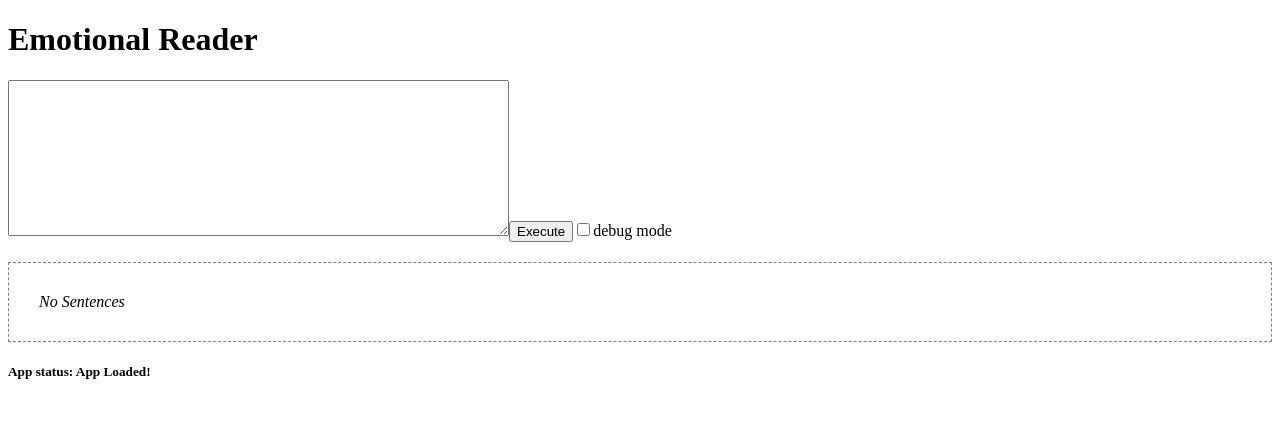
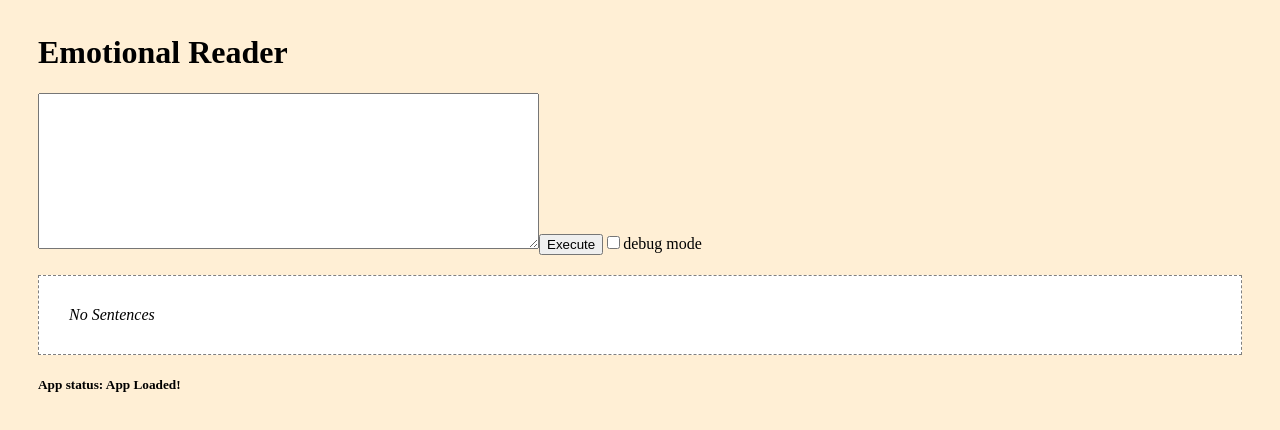
Before and after one commit to shioyang/EmotionalReader, an Angular app in the folder ERClient/: page / in a window 1280 px wide. Shown: the top 430 px of the page. Built offline with nearby package versions, Linux system fonts and the light colour scheme.

Commit message:
Update styles

```diff
--- a/ERClient/src/app/app.component.html
+++ b/ERClient/src/app/app.component.html
@@ -6,7 +6,7 @@
     <input type="checkbox" [(ngModel)]="debugMode" name="debugMode" id="debugMode"><label for="debugMode">debug mode</label>
   </form>
 </div>
-<div style="border: 1px dashed gray; padding: 30px">
+<div style="border: 1px dashed gray; padding: 30px; background-color: white">
   <div *ngIf="emotions == false" style="font-style: italic"><span>No Sentences</span></div>
   <div *ngFor="let em of emotions; let i = index" style="padding-bottom: 15px">
     <div style="padding-bottom: 5px" [style.color]="em.topEmotion | emotionToColorPipe">
--- a/ERClient/src/styles.css
+++ b/ERClient/src/styles.css
@@ -1 +1,5 @@
 /* You can add global styles to this file, and also import other style files */
+body {
+    padding: 5px 30px;
+    background-color: papayawhip;
+}
```
